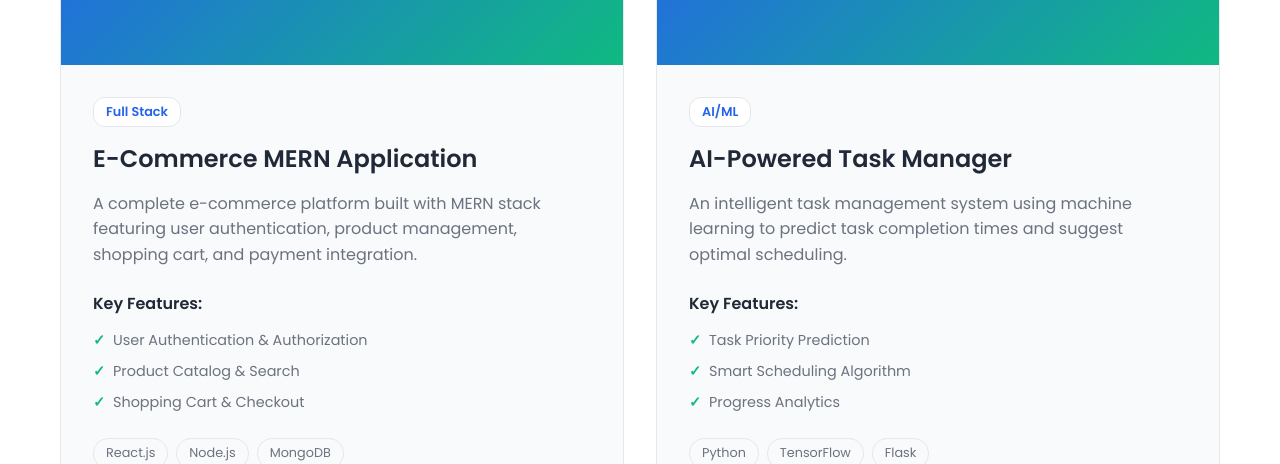
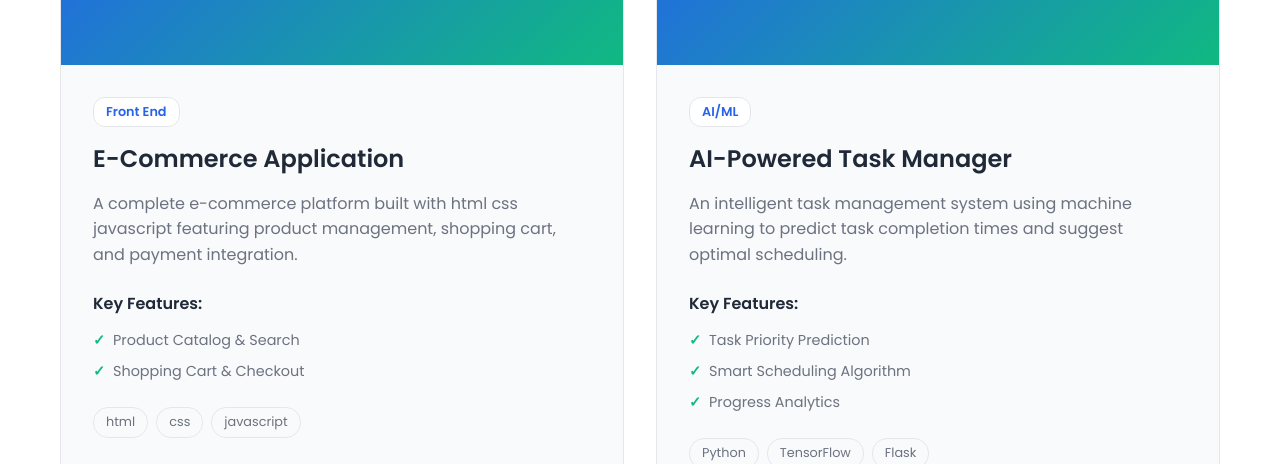
Before and after one commit to cyberfunky1010/portfolio-website, a plain HTML site: page index.html in a window 1280 px wide. Shown: the part 8218-8682 px from the top of the page. Drawn offline with Linux system fonts and the light colour scheme.

Commit message:
Change project category to Front End and update details
Updated project details to reflect front-end technologies and modified project description.

```diff
--- a/index.html
+++ b/index.html
@@ -675,23 +675,23 @@
                     </div>
 
                     <div class="project-content">
-                        <div class="project-category">Full Stack</div>
-                        <h3 class="project-title">E-Commerce MERN Application</h3>
-                        <p class="project-description">A complete e-commerce platform built with MERN stack featuring user authentication, product management, shopping cart, and payment integration.</p>
+                        <div class="project-category">Front End</div>
+                        <h3 class="project-title">E-Commerce Application</h3>
+                        <p class="project-description">A complete e-commerce platform built with html css javascript featuring product management, shopping cart, and payment integration.</p>
 
                         <div class="project-features">
                             <h4>Key Features:</h4>
                             <ul>
-                                <li>User Authentication & Authorization</li>
+                                <!-- <li>User Authentication & Authorization</li> -->
                                 <li>Product Catalog & Search</li>
                                 <li>Shopping Cart & Checkout</li>
                             </ul>
                         </div>
 
                         <div class="project-technologies">
-                            <span class="tech-tag">React.js</span>
-                            <span class="tech-tag">Node.js</span>
-                            <span class="tech-tag">MongoDB</span>
+                            <span class="tech-tag">html</span>
+                            <span class="tech-tag">css</span>
+                            <span class="tech-tag">javascript</span>
                         </div>
 
                         <div class="project-links">
```
